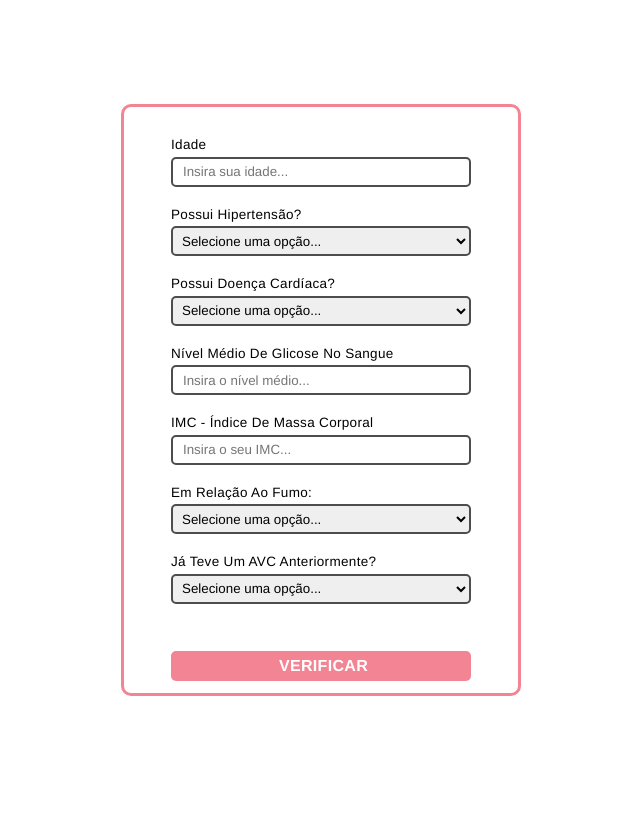
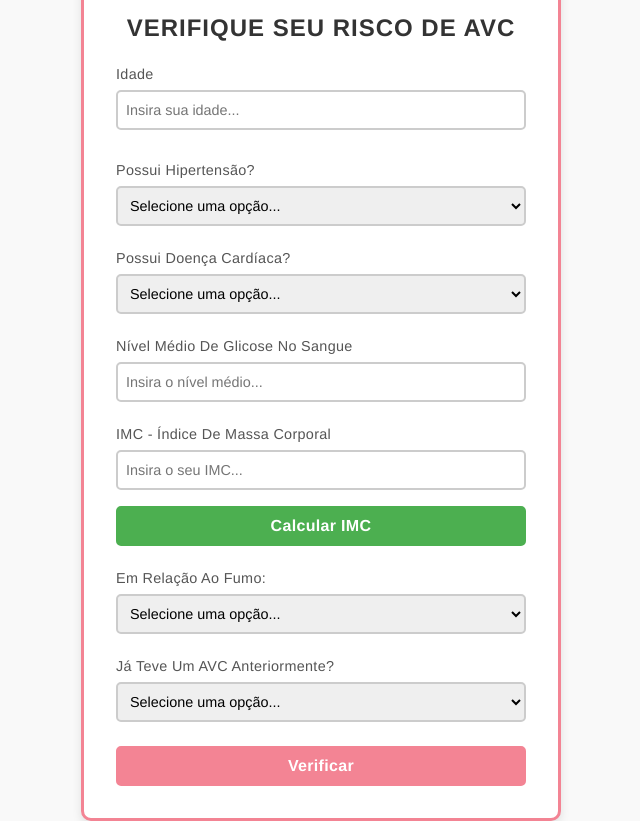
Before and after one commit to BezerraLuiz/avc-predict-ml-api, a plain HTML site: page app/index.html in a window 1280 px wide. Shown: the whole page, without its empty margins (319-959 px from the left). Before the commit the page ends 800 px from the top, so only its background shows below. Drawn offline with Linux system fonts and the light colour scheme.

Commit message:
Form pronto

```diff
--- a/app/index.html
+++ b/app/index.html
@@ -8,65 +8,68 @@
 </head>
 <body>
     <div id="container-main">
-        <form>
+        <h1 class="title">Verifique seu Risco de AVC</h1>
+        <form id="avcForm">
             <div class="container-input">
-                <label>Idade</label>
-                <input type="number" placeholder="Insira sua idade..." required>
+                <label for="idade">Idade</label>
+                <input type="number" id="idade" placeholder="Insira sua idade..." required>
+                <small class="error-message" id="idadeError"></small>
             </div>
             <div class="container-input">
-                <label>Possui Hipertensão?</label>
-                <select name="hipertensao">
-                    <option value="default">Selecione uma opção...</option>
+                <label for="hipertensao">Possui Hipertensão?</label>
+                <select id="hipertensao" required>
+                    <option value="" disabled selected>Selecione uma opção...</option>
                     <option value="sim">Sim</option>
                     <option value="nao">Não</option>
                 </select>
             </div>
             <div class="container-input">
-                <label>Possui Doença Cardíaca?</label>
-                <select name="doenca-cardiaca">
-                    <option value="default">Selecione uma opção...</option>
+                <label for="doenca-cardiaca">Possui Doença Cardíaca?</label>
+                <select id="doenca-cardiaca" required>
+                    <option value="" disabled selected>Selecione uma opção...</option>
                     <option value="sim">Sim</option>
                     <option value="nao">Não</option>
                 </select>
             </div>
             <div class="container-input">
-                <label>Nível médio de glicose no sangue</label>
-                <input type="text" placeholder="Insira o nível médio..." required>
+                <label for="glicose">Nível médio de glicose no sangue</label>
+                <input type="number" id="glicose" placeholder="Insira o nível médio..." step="0.01" required>
             </div>
             <div class="container-input">
-                <label>IMC - Índice de massa corporal</label>
-                <input type="text" placeholder="Insira o seu IMC..." required>
+                <label for="imc">IMC - Índice de massa corporal</label>
+                <input type="number" id="imc" placeholder="Insira o seu IMC..." step="0.1" required>
+                <button type="button" id="btnCalcularIMC">Calcular IMC</button>
+                <div id="imcExtras" style="display: none;">
+                    <div class="container-input">
+                        <label for="altura">Altura (m)</label>
+                        <input type="number" id="altura" placeholder="Insira sua altura..." step="0.01">
+                    </div>
+                    <div class="container-input">
+                        <label for="peso">Peso (kg)</label>
+                        <input type="number" id="peso" placeholder="Insira seu peso..." step="0.1">
+                    </div>
+                </div>
             </div>
             <div class="container-input">
-                <label>Em relação ao fumo:</label>
-                <select name="doenca-cardiaca">
-                    <option value="default">Selecione uma opção...</option>
+                <label for="fumo">Em relação ao fumo:</label>
+                <select id="fumo" required>
+                    <option value="" disabled selected>Selecione uma opção...</option>
                     <option value="fumava-anteriormente">Fumava Anteriormente</option>
                     <option value="nunca-fumou">Nunca Fumou</option>
                     <option value="fuma-atualmente">Fuma Atualmente</option>
                 </select>
             </div>
             <div class="container-input">
-                <label>Já teve um AVC anteriormente?</label>
-                <select name="doenca-cardiaca">
-                    <option value="default">Selecione uma opção...</option>
+                <label for="avc">Já teve um AVC anteriormente?</label>
+                <select id="avc" required>
+                    <option value="" disabled selected>Selecione uma opção...</option>
                     <option value="sim">Sim</option>
                     <option value="nao">Não</option>
                 </select>
             </div>
-            <button>VERIFICAR</button>
+            <button type="submit">Verificar</button>
         </form>
     </div>
+    <script src="script.js"></script>
 </body>
 </html>
-
-<!-- Inputs -->
-<!--
-    Idade.
-    Hipertensão (Sim/Não).
-    Doença cardíaca (Sim/Não).
-    Nível médio de glicose no sangue.
-    IMC - Índice de massa corporal (Podemos incluir o cálculo do imc do user no sistema).
-    Fumo - Fumava anteriormente, nunca fumou, fuma.
-    Já teve um AVC ou não (Sim/Não).
- -->
--- a/app/script.js
+++ b/app/script.js
@@ -0,0 +1,62 @@
+document.addEventListener('DOMContentLoaded', () => {
+  const form = document.querySelector('form');
+  const idadeInput = form.querySelector('input[placeholder="Insira sua idade..."]');
+  const glicoseInput = form.querySelector('input[placeholder="Insira o nível médio..."]');
+  const imcInput = form.querySelector('input[placeholder="Insira o seu IMC..."]');
+  const alturaInput = document.createElement('input');
+  const pesoInput = document.createElement('input');
+  const btnCalcularIMC = document.getElementById('btnCalcularIMC');
+  const imcExtras = document.getElementById('imcExtras');
+
+  alturaInput.type = 'number';
+  alturaInput.placeholder = 'Altura em metros (ex.: 1.75)';
+  alturaInput.step = '0.01';
+  alturaInput.required = true;
+
+  pesoInput.type = 'number';
+  pesoInput.placeholder = 'Peso em kg';
+  pesoInput.step = '0.1';
+  pesoInput.required = true;
+
+  const validateNonNegative = (input) => {
+      if (input.value < 0) {
+          input.value = '';
+          alert('Por favor, insira um valor não negativo.');
+      }
+  };
+
+  idadeInput.addEventListener('blur', () => validateNonNegative(idadeInput));
+  glicoseInput.addEventListener('blur', () => validateNonNegative(glicoseInput));
+  imcInput.addEventListener('blur', () => validateNonNegative(imcInput));
+
+  btnCalcularIMC.addEventListener('click', (e) => {
+      e.preventDefault();
+      if (!imcExtras.contains(alturaInput)) {
+          imcExtras.appendChild(alturaInput);
+      }
+      if (!imcExtras.contains(pesoInput)) {
+          imcExtras.appendChild(pesoInput);
+      }
+
+      const calcularBtn = document.createElement('button');
+      calcularBtn.textContent = 'Calcular IMC';
+      calcularBtn.type = 'button';
+      calcularBtn.style.marginTop = '1rem';
+      if (!imcExtras.querySelector('button[type="button"]')) {
+          imcExtras.appendChild(calcularBtn);
+      }
+
+      calcularBtn.addEventListener('click', () => {
+          const altura = parseFloat(alturaInput.value);
+          const peso = parseFloat(pesoInput.value);
+
+          if (altura <= 0 || peso <= 0) {
+              alert('Por favor, insira valores positivos para peso e altura.');
+              return;
+          }
+
+          const imc = (peso / (altura * altura)).toFixed(2);
+          imcInput.value = imc;
+      });
+  });
+});
--- a/app/style.css
+++ b/app/style.css
@@ -1,8 +1,12 @@
 * {
-    padding: 0%;
-    margin: 0%;
+    padding: 0;
+    margin: 0;
     box-sizing: border-box;
     font-family: Helvetica, sans-serif;
+}
+
+body {
+    background-color: #f9f9f9;
 }
 
 #container-main {
@@ -10,81 +14,107 @@
     top: 50%;
     left: 50%;
     transform: translate(-50%, -50%);
-
-    width: 25rem;
-    height: 37rem;
-
+    width: 30rem;
+    padding: 2rem;
     border: 3.5px solid #F38494;
     border-radius: 10px;
+    background-color: #fff;
+    box-shadow: 0px 4px 10px rgba(0, 0, 0, 0.1);
+}
+
+.title {
+    font-size: 1.5rem;
+    color: #333;
+    text-align: center;
+    margin-bottom: 1.5rem;
+    text-transform: uppercase;
+    letter-spacing: 1px;
 }
 
 form {
     display: flex;
-    justify-content: center;
-    align-items: center;
-    flex-wrap: wrap;
-    padding: 30px;
+    flex-direction: column;
+    gap: 1.5rem;
 }
 
 .container-input {
     display: flex;
     flex-direction: column;
-    margin-bottom: 20px;
+    gap: 0.5rem;
 }
 
 label {
-    font-size: 13.5px;
+    font-size: 0.9rem;
     letter-spacing: 0.02rem;
     text-transform: capitalize;
-    margin-bottom: 1.5%;
+    color: #555;
 }
 
-input {
-    width: 300px;
-    height: 30px;
-    padding: 10px;
-    border: 2px solid #4d4d4d;
+input, select {
+    width: 100%;
+    height: 2.5rem;
+    padding: 0.5rem;
+    border: 2px solid #ccc;
     border-radius: 5px;
-
-    &:hover {
-        background-color: #f5f5f5;
-    }
+    font-size: 0.9rem;
+    transition: all 0.3s ease;
 }
 
-select {
-    width: 300px;
-    height: 30px;
-    padding-left: 5px;
-    border: 2px solid #4d4d4d;
-    border-radius: 5px;
-    cursor: pointer;
-
-    &:hover {
-        background-color: #f5f5f5;
-    }
+input:focus, select:focus {
+    border-color: #F38494;
+    outline: none;
+    background-color: #fdf7f8;
 }
 
 button {
-    width: 300px;
-    height: 30px;
-    padding-left: 5px;
+    width: 100%;
+    height: 2.5rem;
+    padding: 0.5rem;
     border: 2px solid #F38494;
     border-radius: 5px;
     cursor: pointer;
-
     background-color: #F38494;
     color: #fff;
     font-weight: bold;
-    font-size: 16px;
+    font-size: 1rem;
     letter-spacing: 0.02em;
-    margin-top: 27px;
+    transition: all 0.25s ease-in-out;
+}
 
-    transition: all 0.25s ease-in-out;
+button:hover {
+    background-color: #c45767;
+    border-color: #c45767;
+}
 
-    &:hover {
-        width: 325px;
-        height: 32.5px;
-        background-color: #c45767;
-        border: 2px solid #c45767;
-    }
+#error-message {
+    color: red;
+    font-size: 0.85rem;
+    display: none;
+    margin-top: 0.25rem;
 }
+
+#btnCalcularIMC {
+    margin-top: 0.5rem;
+    width: auto;
+    background-color: #4CAF50;
+    border: 2px solid #4CAF50;
+    color: #fff;
+    transition: all 0.3s ease;
+    padding: 0.5rem 1rem;
+}
+
+#btnCalcularIMC:hover {
+    background-color: #45a049;
+}
+
+#imcExtras {
+    margin-top: 1rem;
+    display: flex;
+    flex-direction: column;
+    gap: 1rem;
+}
+
+small.error-message {
+    color: red;
+    font-size: 0.75rem;
+}
```
